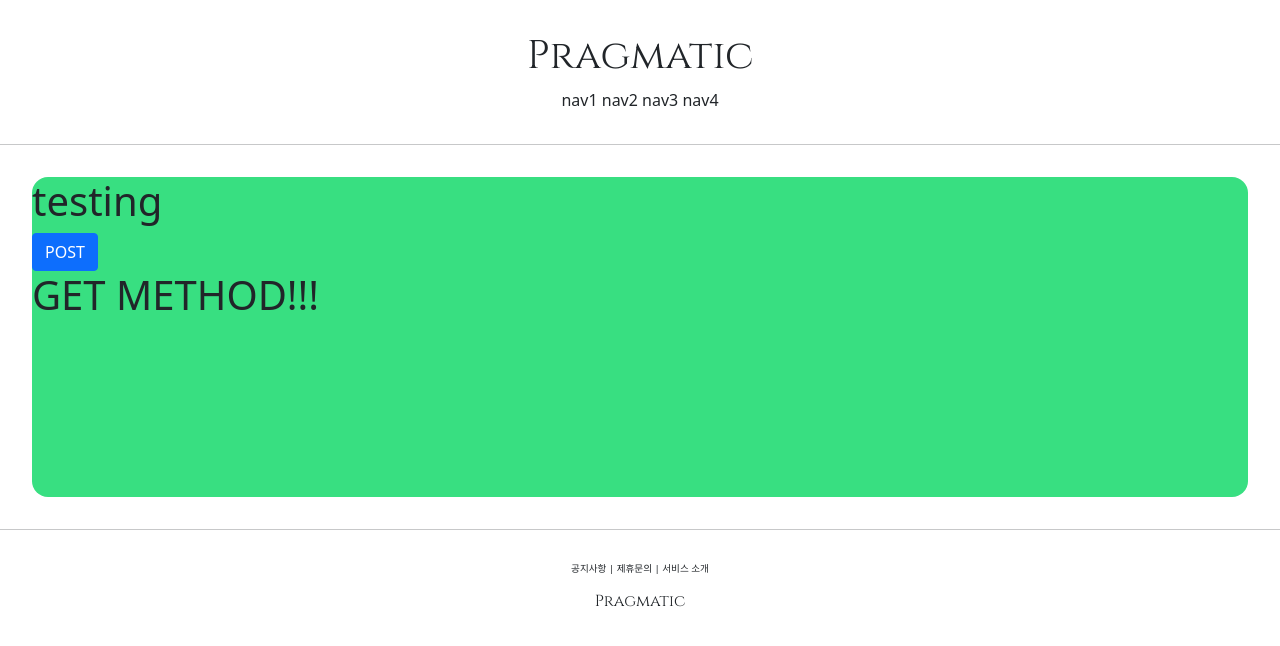
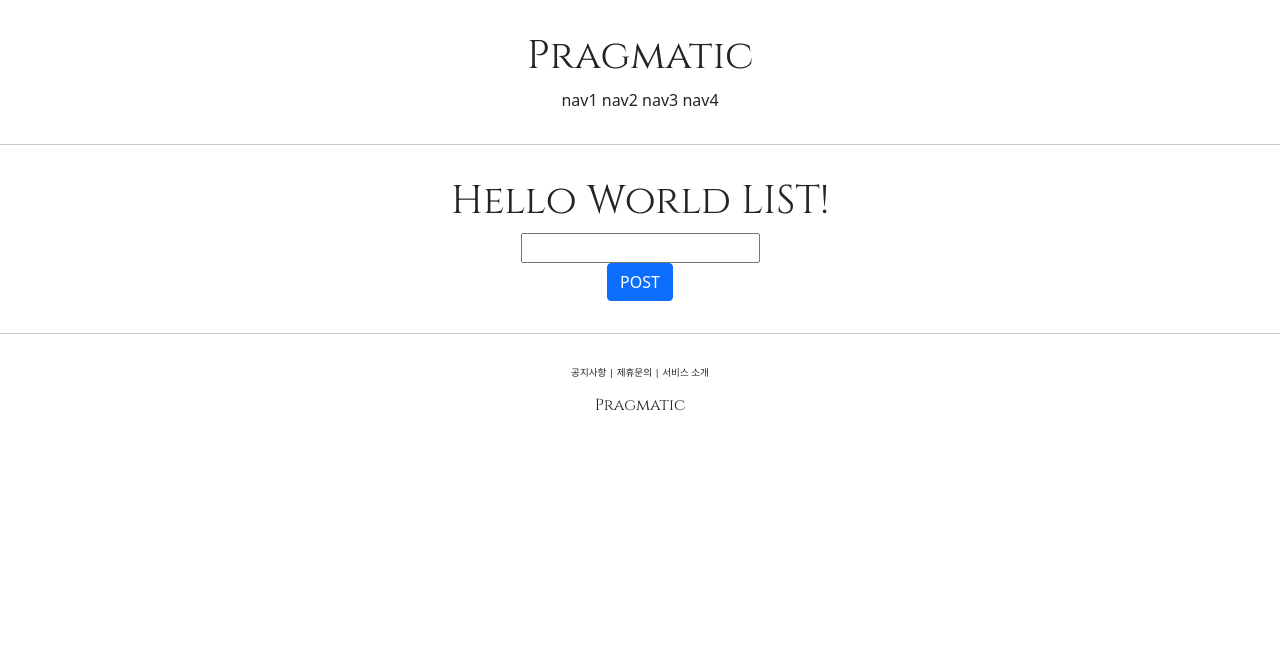
Before and after one commit to JBG0000/pragmatic, a Django app: page /account/hello_world/ in a window 1280 px wide. Shown: the top 646 px of the page. Run offline with Django 3.2, Linux system fonts and the light colour scheme.

Commit message:
django course 17 commit

```diff
--- a/accountap/templates/accountap/hello_world.html
+++ b/accountap/templates/accountap/hello_world.html
@@ -2,19 +2,25 @@
 
 {% block content %}
 
-    <div style="height: 20rem; background-color: #38df81; border-radius: 1rem; margin: 2rem;">
-        <h1>
-            testing
+    <div style="border-radius: 1rem; margin: 2rem; text-align: center">
+        <h1 style="font-family: 'Cinzel', serif;">
+            Hello World LIST!
         </h1>
 
         <form action="/account/hello_world/" method="post"> <!-- 이 주소로 요청 보낸다 -->
             {% csrf_token %} {# 장고에서 제공하는 보안기능, 따라서 꼭 적어줘야한다 #}
-            <input type="submit" class="btn btn-primary" value="POST">
+            <div>
+                <input type="text" name="hello_world_input">    <!-- views에서 정의한 함수를 통해서 여기 내용을 읽어 views의 tmep에 저장 -->
+            </div>
+            <div>
+                <input type="submit" class="btn btn-primary" value="POST">  <!-- 읽은 값을 views 통해서 POST동작으로 출력한다! -->
+            </div>
         </form>
-
-        <h1>
-            {{ text }}  {# POST 뷰랑 모델에 받아오는... 그런... #}
-        </h1>
+        {% if hello_world_output %} {# hello_world_output이 있는지확인 #}
+            <h1>
+                {{ hello_world_output.text }} {# POST 뷰랑 모델에 받아오는... 그런... #}
+            </h1>
+        {% endif %}
 
     </div>  <!-- 프론트엔드 중간 body 부분 변경(extends 구문 사용) -->
 
--- a/accountap/views.py
+++ b/accountap/views.py
@@ -2,11 +2,16 @@ from django.http import HttpResponse
 from django.shortcuts import render
 
 # Create your views here.
+from accountap.models import HelloWorld #models에 있던 DB저장 유형틀 쓸거다!
 
 
 def hello_world(request):
 
     if request.method == "POST":    #post : 객체를 생성할때 주로 사용
-        return render(request, 'accountap/hello_world.html', context={'text': 'POST METHOD!!!'})
+        temp = request.POST.get('hello_world_input')    #작성한걸 읽는다!
+        new_hello_world = HelloWorld()  #models에서 정의한 틀 쓰겠다! 그 변수다!
+        new_hello_world.text = temp #text 읽어온거 저장
+        new_hello_world.save()  #DB 저장
+        return render(request, 'accountap/hello_world.html', context={'hello_world_output': new_hello_world})    #temp에 저장된 써진 내용, 읽어온 걸 반환하는 함수(hello_world.html로 가서 출력된다)
     else:
         return render(request, 'accountap/hello_world.html', context={'text': 'GET METHOD!!!'})
```
